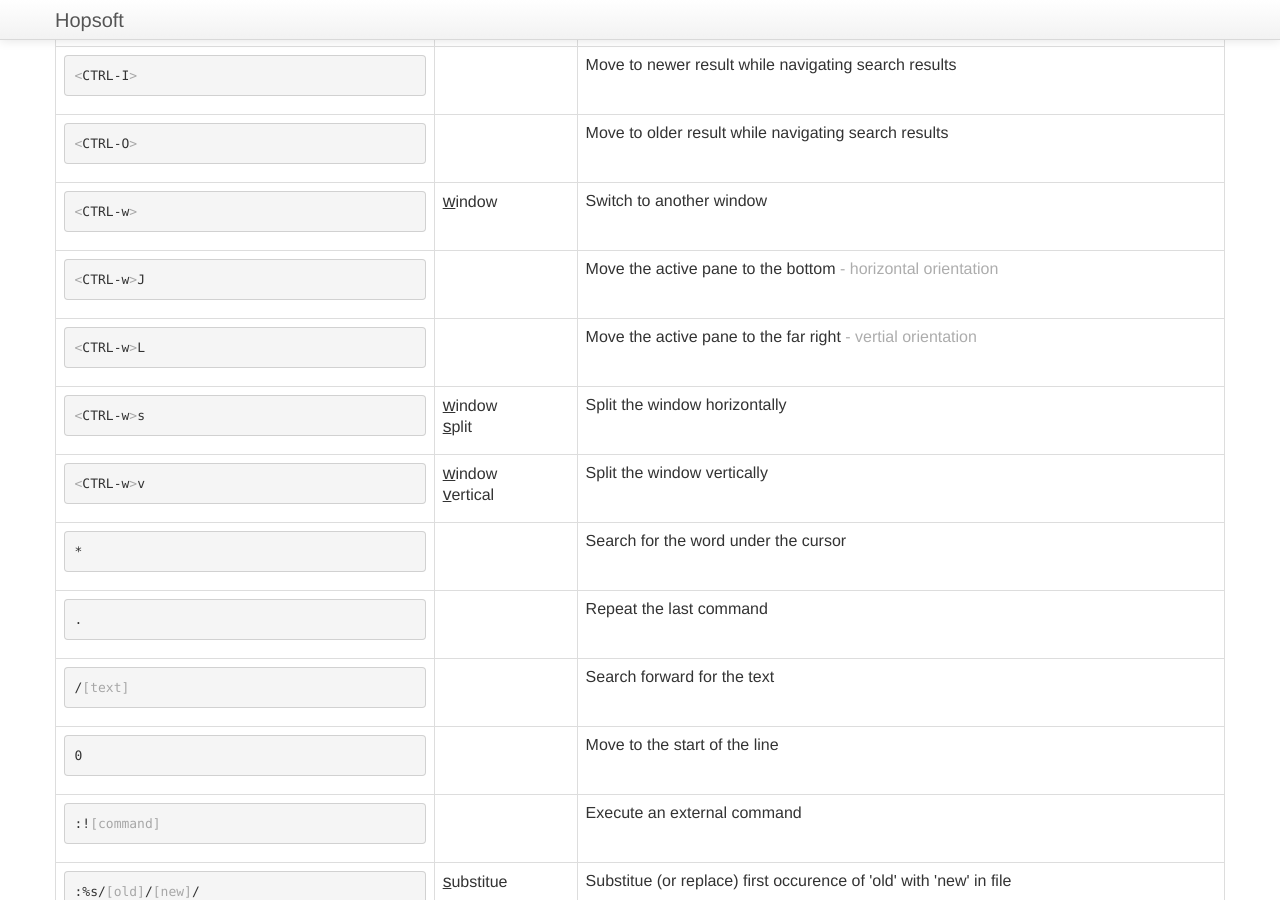
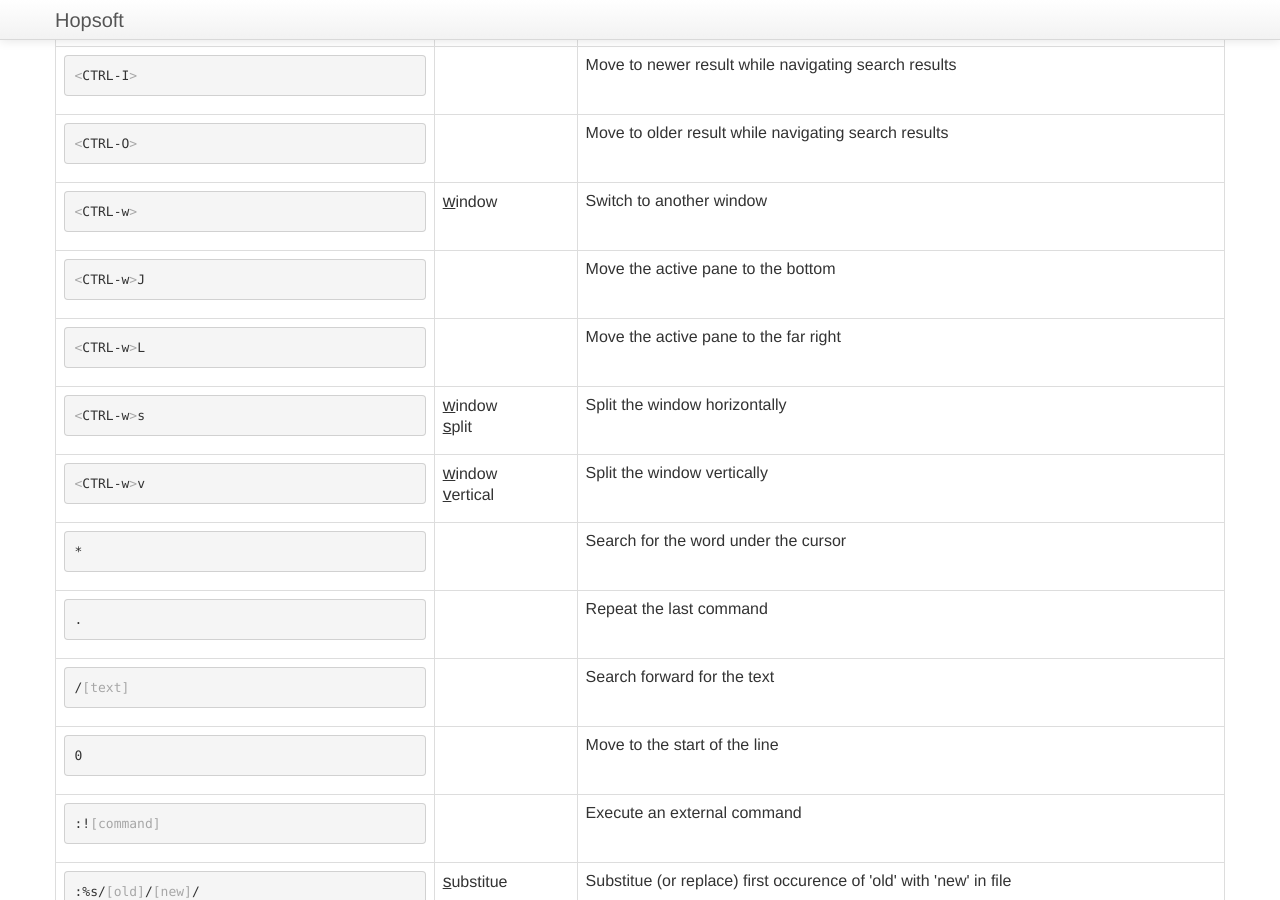
Before and after one commit to hopsoft/hopsoft.github.io, a Jekyll site: the page built from vim.markdown, in a window 1280 px wide and 900 px high, scrolled down 636 px. Built offline with Jekyll 4.4.1, drawn with Linux system fonts in a browser that asks for light colours; comment, search, counter and statistics services are not loaded.

Commit message:
Fixed the descriptions.

```diff
--- a/vim.markdown
+++ b/vim.markdown
@@ -499,13 +499,13 @@ layout: bootstrap
         <tr>
           <td><pre class='command'><span class='subdued'>&lt;</span>CTRL-w<span class='subdued'>&gt;</span>J</pre></td>
           <td></td>
-          <td>Move the active pane to the bottom <span class='subdued'>- horizontal orientation</span></td>
+          <td>Move the active pane to the bottom</td>
         </tr>
 
         <tr>
           <td><pre class='command'><span class='subdued'>&lt;</span>CTRL-w<span class='subdued'>&gt;</span>L</pre></td>
           <td></td>
-          <td>Move the active pane to the far right <span class='subdued'>- vertial orientation</span></td>
+          <td>Move the active pane to the far right</td>
         </tr>
 
       </tbody>
```
